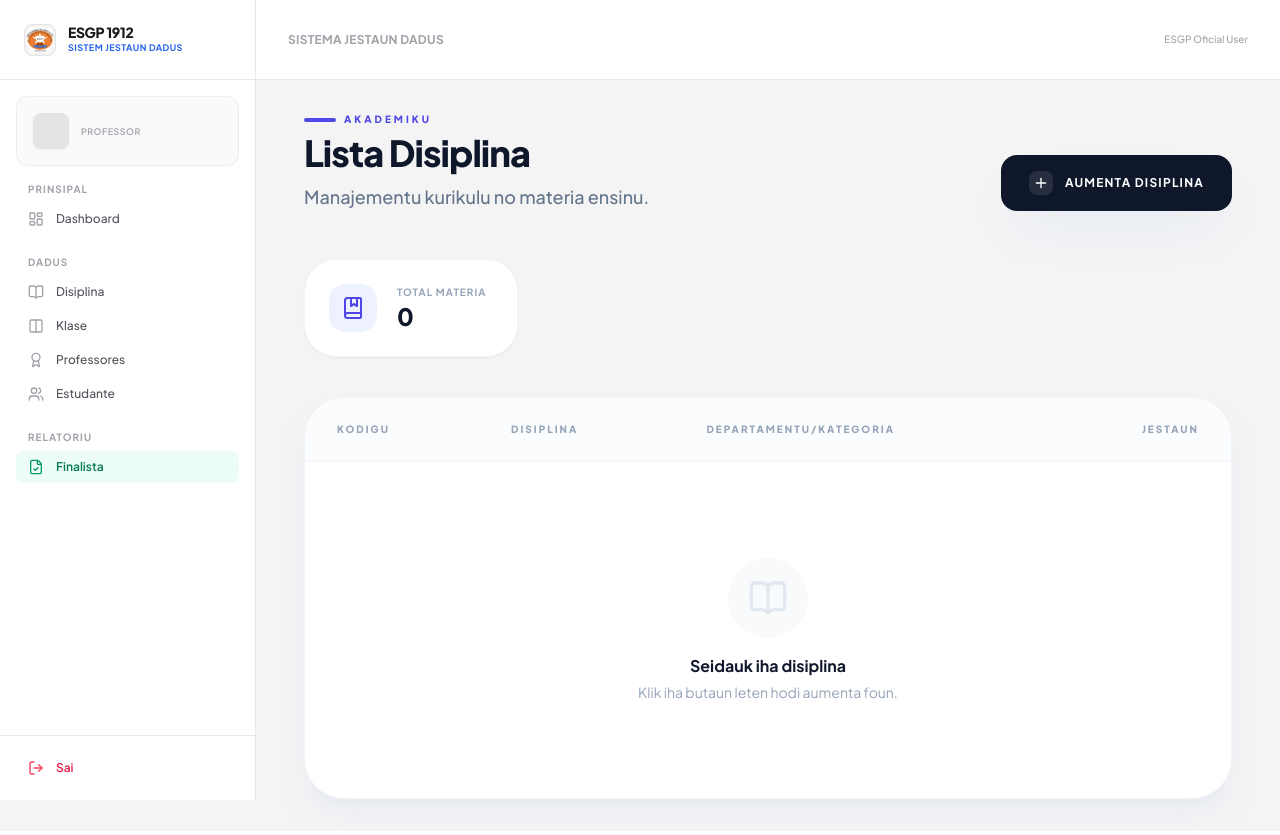
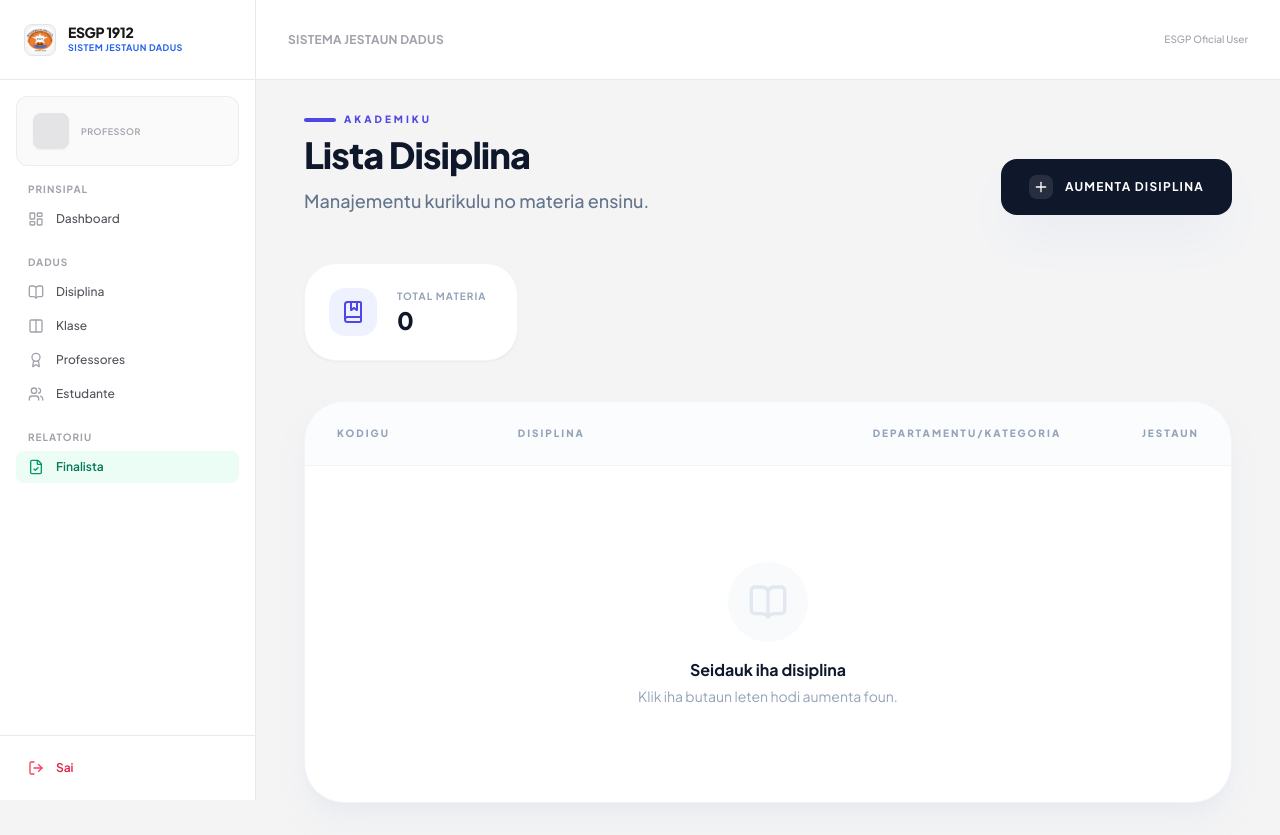
Before and after one commit to Celio-err/Team-Project-SJD, a Django app: page /academic/disiplina/lista/ in a window 1280 px wide. Run offline with Django 5.2, Linux system fonts and the light colour scheme; data that the repository does not hold is empty; parts of the project's set-up code (start-up, migrations or seed data) failed here and were passed over; some libraries are stand-ins or nearby versions.

Commit message:
halo template responsive

```diff
--- a/templates/academic/lista_disiplina.html
+++ b/templates/academic/lista_disiplina.html
@@ -1,18 +1,19 @@
 {% extends 'base_dashboard.html' %}
 
 {% block dashboard_content %}
-<div class="max-w-7xl mx-auto px-4">
-    <div class="flex flex-col md:flex-row md:items-end justify-between gap-6 mb-12">
+<div class="max-w-7xl mx-auto px-2 sm:px-4 min-w-0 w-full">
+
+    <div class="flex flex-col sm:flex-row sm:items-end justify-between gap-6 mb-8 md:mb-12">
         <div>
             <div class="flex items-center gap-2 mb-2">
                 <span class="h-1 w-8 bg-indigo-600 rounded-full"></span>
                 <span class="text-[10px] font-black uppercase tracking-[0.3em] text-indigo-600">Akademiku</span>
             </div>
-            <h2 class="text-4xl font-extrabold text-slate-900 tracking-tight leading-none">Lista Disiplina</h2>
-            <p class="text-slate-500 mt-3 font-medium text-lg">Manajementu kurikulu no materia ensinu.</p>
+            <h2 class="text-3xl md:text-4xl font-extrabold text-slate-900 tracking-tight leading-none">Lista Disiplina</h2>
+            <p class="text-slate-500 mt-3 font-medium text-base md:text-lg">Manajementu kurikulu no materia ensinu.</p>
         </div>
 
-        <a href="{% url 'disiplina_create' %}" class="group flex items-center gap-3 px-7 py-4 bg-slate-900 text-white rounded-2xl font-bold text-xs uppercase tracking-widest hover:bg-indigo-600 transition-all shadow-2xl shadow-slate-200 active:scale-95">
+        <a href="{% url 'disiplina_create' %}" class="group flex items-center justify-center gap-3 px-5 py-3.5 md:px-7 md:py-4 bg-slate-900 text-white rounded-2xl font-bold text-xs uppercase tracking-widest hover:bg-indigo-600 transition-all shadow-2xl shadow-slate-200 active:scale-95 w-full sm:w-auto shrink-0">
             <div class="p-1 bg-white/10 rounded-lg group-hover:rotate-90 transition-transform">
                 <i data-lucide="plus" class="w-4 h-4"></i>
             </div>
@@ -20,9 +21,9 @@
         </a>
     </div>
 
-    <div class="grid grid-cols-1 md:grid-cols-4 gap-6 mb-10">
-        <div class="bg-white p-6 rounded-[2rem] border border-slate-100 shadow-sm flex items-center gap-5">
-            <div class="w-12 h-12 bg-indigo-50 text-indigo-600 rounded-2xl flex items-center justify-center">
+    <div class="grid grid-cols-1 sm:grid-cols-2 md:grid-cols-4 gap-4 md:gap-6 mb-8 md:mb-10">
+        <div class="bg-white p-5 md:p-6 rounded-[1.5rem] md:rounded-[2rem] border border-slate-100 shadow-sm flex items-center gap-5 w-full">
+            <div class="w-12 h-12 bg-indigo-50 text-indigo-600 rounded-2xl flex items-center justify-center shrink-0">
                 <i data-lucide="book-marked" class="w-6 h-6"></i>
             </div>
             <div>
@@ -32,31 +33,30 @@
         </div>
     </div>
 
-    <div class="bg-white rounded-[2.5rem] border border-slate-100 shadow-xl shadow-slate-200/50 overflow-hidden">
-        <div class="overflow-x-auto">
-            <table class="w-full text-left border-collapse">
+    <div class="w-full overflow-x-auto bg-white rounded-[1.5rem] md:rounded-[2.5rem] border border-slate-100 shadow-xl shadow-slate-200/50">
+        <table class="w-full text-left border-collapse min-w-[750px]">
             <thead>
                 <tr class="bg-slate-50/50 border-b border-slate-100">
-                        <th class="px-8 py-6 text-[10px] font-black text-slate-400 uppercase tracking-[0.2em]">Kodigu</th>
-                        <th class="px-8 py-6 text-[10px] font-black text-slate-400 uppercase tracking-[0.2em]">Disiplina</th>
-                        <th class="px-8 py-6 text-[10px] font-black text-slate-400 uppercase tracking-[0.2em]">Departamentu/Kategoria</th>
-                        <th class="px-8 py-6 text-[10px] font-black text-slate-400 uppercase tracking-[0.2em] text-right">Jestaun</th>
+                    <th class="px-6 py-5 md:px-8 md:py-6 text-[10px] font-black text-slate-400 uppercase tracking-[0.2em] w-[20%]">Kodigu</th>
+                    <th class="px-6 py-5 md:px-8 md:py-6 text-[10px] font-black text-slate-400 uppercase tracking-[0.2em] w-[40%]">Disiplina</th>
+                    <th class="px-6 py-5 md:px-8 md:py-6 text-[10px] font-black text-slate-400 uppercase tracking-[0.2em] w-[25%]">Departamentu/Kategoria</th>
+                    <th class="px-6 py-5 md:px-8 md:py-6 text-[10px] font-black text-slate-400 uppercase tracking-[0.2em] text-right w-[15%]">Jestaun</th>
                 </tr>
             </thead>
             <tbody class="divide-y divide-slate-50">
                 {% for d in disciplinas %}
                 <tr class="group hover:bg-indigo-50/30 transition-all duration-300">
-                        <td class="px-8 py-6">
-                            <span class="font-mono font-bold text-indigo-600 bg-white border border-indigo-100 px-4 py-2 rounded-xl text-xs shadow-sm">
+                    <td class="px-6 py-4 md:px-8 md:py-6 whitespace-nowrap">
+                        <span class="font-mono font-bold text-indigo-600 bg-white border border-indigo-100 px-3 py-1.5 md:px-4 md:py-2 rounded-xl text-xs shadow-sm">
                             {{ d.kodigu }}
                         </span>
                     </td>
-                        <td class="px-8 py-6">
+                    <td class="px-6 py-4 md:px-8 md:py-6">
                         <div class="flex flex-col">
-                                <span class="font-bold text-slate-900 text-base group-hover:text-indigo-600 transition-colors">{{ d.naran_disiplina }}</span>
+                            <span class="font-bold text-slate-900 text-sm md:text-base group-hover:text-indigo-600 transition-colors">{{ d.naran_disiplina }}</span>
                         </div>
                     </td>
-                        <td class="px-8 py-6">
+                    <td class="px-6 py-4 md:px-8 md:py-6 whitespace-nowrap">
                         {% if d.departamentu == 'Geral' %}
                             <div class="flex items-center gap-2">
                                 <span class="w-2 h-2 rounded-full bg-slate-400"></span>
@@ -74,12 +74,12 @@
                             </div>
                         {% endif %}
                     </td>
-                        <td class="px-8 py-6 text-right">
-                            <div class="flex justify-end gap-3 opacity-0 group-hover:opacity-100 transition-opacity duration-300">
-                                <a href="{% url 'edit_disiplina' d.id %}" class="w-10 h-10 flex items-center justify-center bg-white border border-slate-100 text-slate-400 hover:text-indigo-600 hover:border-indigo-200 rounded-xl shadow-sm transition-all">
+                    <td class="px-6 py-4 md:px-8 md:py-6 text-right whitespace-nowrap">
+                        <div class="flex justify-end gap-2 md:gap-3 opacity-100 md:opacity-0 group-hover:opacity-100 transition-opacity duration-300">
+                            <a href="{% url 'edit_disiplina' d.id %}" class="w-9 h-9 md:w-10 md:h-10 flex items-center justify-center bg-white border border-slate-100 text-slate-400 hover:text-indigo-600 hover:border-indigo-200 rounded-xl shadow-sm transition-all shrink-0">
                                 <i data-lucide="edit-3" class="w-4 h-4"></i>
                             </a>
-                                <a href="{% url 'hamoos_disiplina' d.id %}" class="w-10 h-10 flex items-center justify-center bg-white border border-slate-100 text-slate-400 hover:text-red-600 hover:border-red-200 rounded-xl shadow-sm transition-all">
+                            <a href="{% url 'hamoos_disiplina' d.id %}" class="w-9 h-9 md:w-10 md:h-10 flex items-center justify-center bg-white border border-slate-100 text-slate-400 hover:text-red-600 hover:border-red-200 rounded-xl shadow-sm transition-all shrink-0">
                                 <i data-lucide="trash-2" class="w-4 h-4"></i>
                             </a>
                         </div>
@@ -87,13 +87,13 @@
                 </tr>
                 {% empty %}
                 <tr>
-                        <td colspan="4" class="px-8 py-24 text-center">
+                    <td colspan="4" class="px-8 py-16 md:py-24 text-center">
                         <div class="flex flex-col items-center">
-                                <div class="w-20 h-20 bg-slate-50 rounded-full flex items-center justify-center mb-4">
-                                    <i data-lucide="book-open" class="w-10 h-10 text-slate-200"></i>
+                            <div class="w-16 h-16 md:w-20 md:h-20 bg-slate-50 rounded-full flex items-center justify-center mb-4">
+                                <i data-lucide="book-open" class="w-8 h-8 md:w-10 md:h-10 text-slate-200"></i>
                             </div>
-                                <h4 class="text-slate-900 font-bold">Seidauk iha disiplina</h4>
-                                <p class="text-slate-400 text-sm mt-1">Klik iha butaun leten hodi aumenta foun.</p>
+                            <h4 class="text-slate-900 font-bold text-sm md:text-base">Seidauk iha disiplina</h4>
+                            <p class="text-slate-400 text-xs md:text-sm mt-1">Klik iha butaun leten hodi aumenta foun.</p>
                         </div>
                     </td>
                 </tr>
@@ -102,7 +102,6 @@
         </table>
     </div>
 </div>
-</div>
 
 <script>
     lucide.createIcons();
--- a/templates/base_dashboard.html
+++ b/templates/base_dashboard.html
@@ -18,7 +18,7 @@
         .sidebar-scroll::-webkit-scrollbar-thumb { background: #e4e4e7; border-radius: 2px; }
     </style>
 </head>
-<body class="antialiased min-h-screen flex overflow-x-hidden">
+<body class="antialiased min-h-screen flex">
 
     <div id="sidebarOverlay" class="fixed inset-0 bg-zinc-900/40 z-30 hidden lg:hidden transition-opacity duration-300"></div>
 
@@ -144,6 +144,7 @@
 
         {% if messages %}
         <div class="px-4 sm:px-8 pt-6 space-y-2">
+            {% block messages_content %}
             {% for message in messages %}
             <div class="p-3.5 rounded-xl text-xs font-semibold border flex items-center gap-3 animate-in fade-in duration-200
                 {% if message.tags == 'error' %} bg-rose-50 border-rose-200 text-rose-700
@@ -152,10 +153,11 @@
                 <span>{{ message }}</span>
             </div>
             {% endfor %}
+            {% endblock %}
         </div>
         {% endif %}
 
-        <main class="flex-1 p-4 sm:p-8">
+        <main class="flex-1 p-4 sm:p-8 min-w-0 w-full overflow-x-hidden">
             {% block dashboard_content %}{% endblock %}
         </main>
     </div>
@@ -172,7 +174,6 @@
                 sidebarOverlay.classList.toggle('hidden');
             }
 
-            // Event listener ketika tombol burger atau close diklik
             if(openSidebarBtn) openSidebarBtn.addEventListener('click', toggleSidebar);
             if(closeSidebarBtn) closeSidebarBtn.addEventListener('click', toggleSidebar);
             if(sidebarOverlay) sidebarOverlay.addEventListener('click', toggleSidebar);
@@ -180,7 +181,6 @@
     </script>
 
     <script>
-        // Inisialisasi ikon secara terpisah untuk ekosistem dashboard internal
         lucide.createIcons();
     </script>
 </body>
```
Lines whose indentation alone changed are shown as unchanged.
